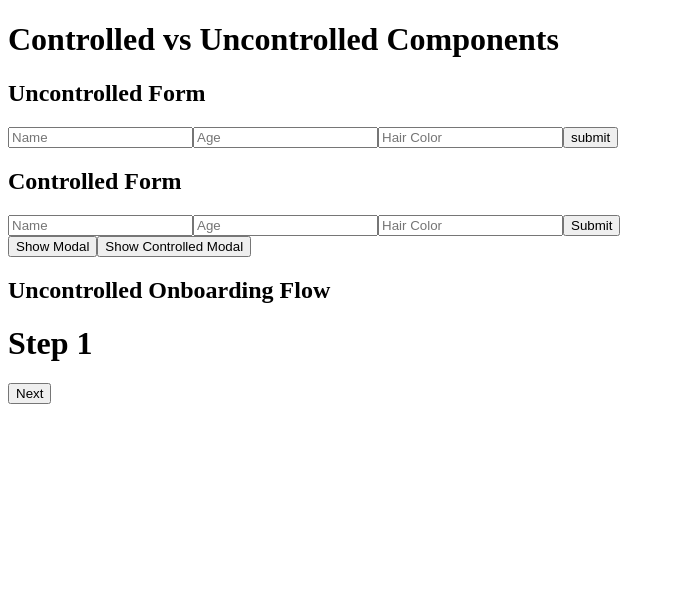
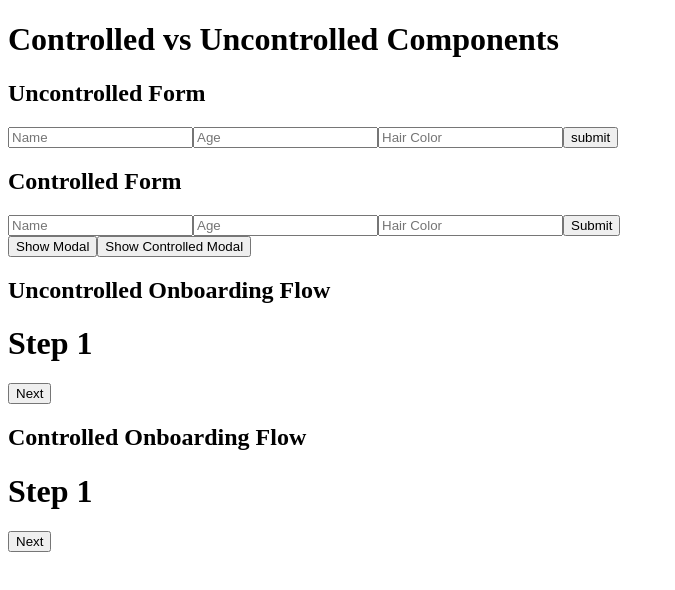
Before and after one commit to JuntingLiu/ReactDesignPatterns, a React (Create React App) app: page / in a window 1280 px wide. Shown: the top 590 px of the page, without its empty margins (0-675 px from the left). Built offline with nearby package versions, Linux system fonts and the light colour scheme.

Commit message:
feat: ControlledOnboardingFlow

```diff
--- a/src/App.js
+++ b/src/App.js
@@ -4,7 +4,7 @@ import ControlledForm from './ControlledForm';
 import UncontrolledModal from './UncontrolledModal'
 import ControlledModal from './ControlledModal'
 import UncontrolledOnboardingFlow from './UncontrolledOnboardingFlow';
-
+import ControlledOnboardingFlow from './ControlledOnboardingFlow';
 
 const StepOne = ({ goToNext }) => (
   <>
@@ -15,12 +15,13 @@ const StepOne = ({ goToNext }) => (
 const StepTwo = ({ goToNext }) => (
   <>
     <h1>Step 2</h1>
-    <button onClick={() => goToNext({ age: 18 })}>Next</button>
+    <button onClick={() => goToNext({ age: 68 })}>Next</button>
   </>
 )
 const StepThree = ({ goToNext }) =>(
   <>
     <h1>Step 3</h1>
+    <p>Congratulations! You qualify for our senior discount</p>
     <button onClick={() => goToNext({ hairColor: 'black' })}>Next</button>
   </>
 )
@@ -33,9 +34,21 @@ const StepFour = ({ goToNext }) => (
 
 function App() {
   const [shouldShow, setShouldShow] = useState(false)
+  const [onboardingData, setOnboardingData] = useState({})
+  const [currentIndex, setCurrentIndex] = useState(0)
 
   const handleDisplayModal = (state) => {
     setShouldShow(state)
+  }
+
+  const goToNext = stepData => {
+    setOnboardingData({ ...onboardingData, ...stepData })
+
+    if ((onboardingData.age && onboardingData.age >= 62) ? currentIndex >= 3 : currentIndex >= 2) {
+      console.log('Finish data:', stepData)
+    } else {
+      setCurrentIndex(currentIndex + 1)
+    }
   }
 
   return (
@@ -55,6 +68,17 @@ function App() {
         <StepThree />
         <StepFour />
       </UncontrolledOnboardingFlow>
+      <h2>Controlled Onboarding Flow</h2>
+      <ControlledOnboardingFlow
+        currentIndex={currentIndex}
+        onNext={goToNext}
+        onFinish={(data) => console.log('Finish:', data)}
+        >
+        <StepOne />
+        <StepTwo />
+        { onboardingData.age >= 60 && <StepThree /> }
+        <StepFour />
+      </ControlledOnboardingFlow>
     </>
   );
 }
--- /dev/null
+++ b/src/ControlledOnboardingFlow.js
@@ -0,0 +1,16 @@
+import React from 'react'
+
+const ControlledOnboardingFlow = ({ children, currentIndex, onFinish, onNext }) => {
+  const currentChild = React.Children.toArray(children)[currentIndex]
+
+  const goToNext = stepData => {
+    onNext(stepData)
+  }
+
+  if (React.isValidElement(currentChild)) {
+    return React.cloneElement(currentChild, { goToNext })
+  }
+  return currentChild
+}
+
+export default ControlledOnboardingFlow
```
